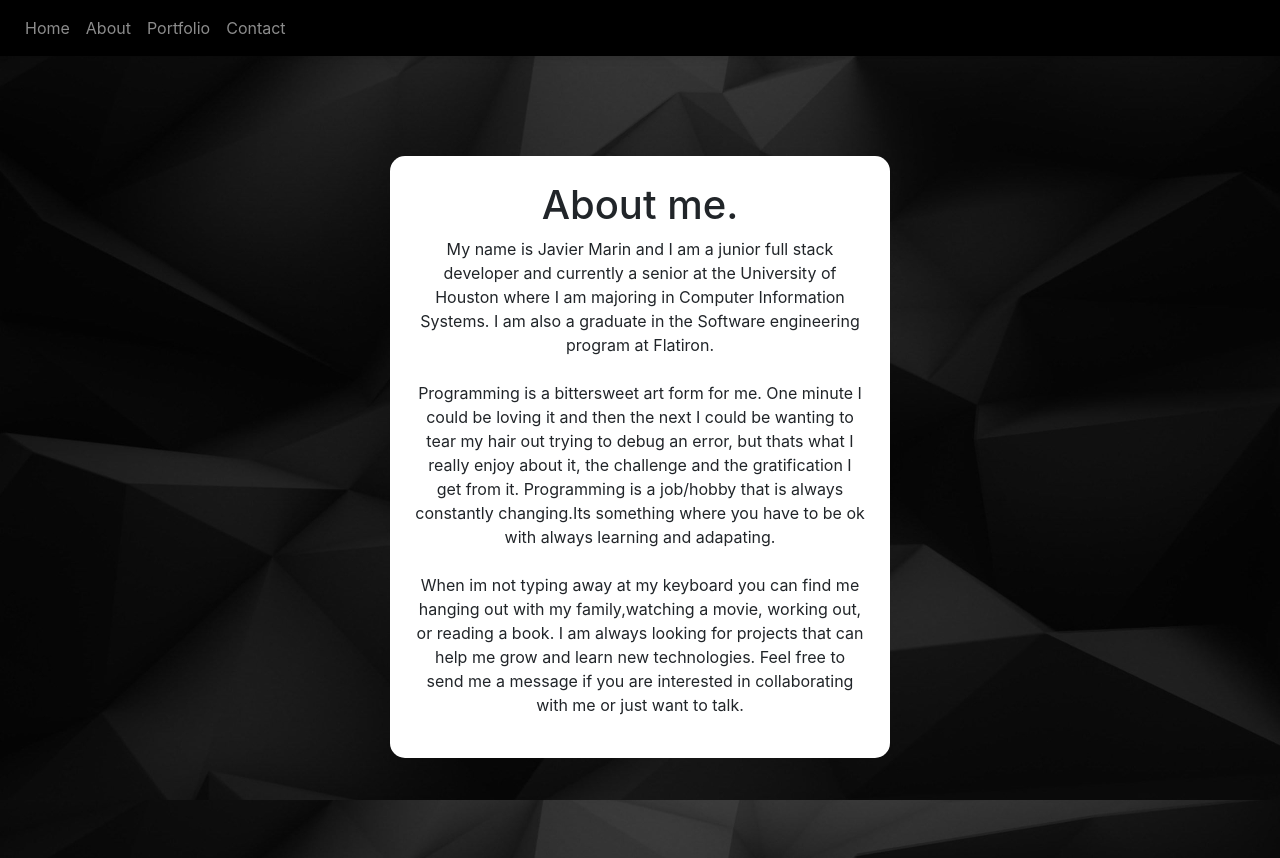
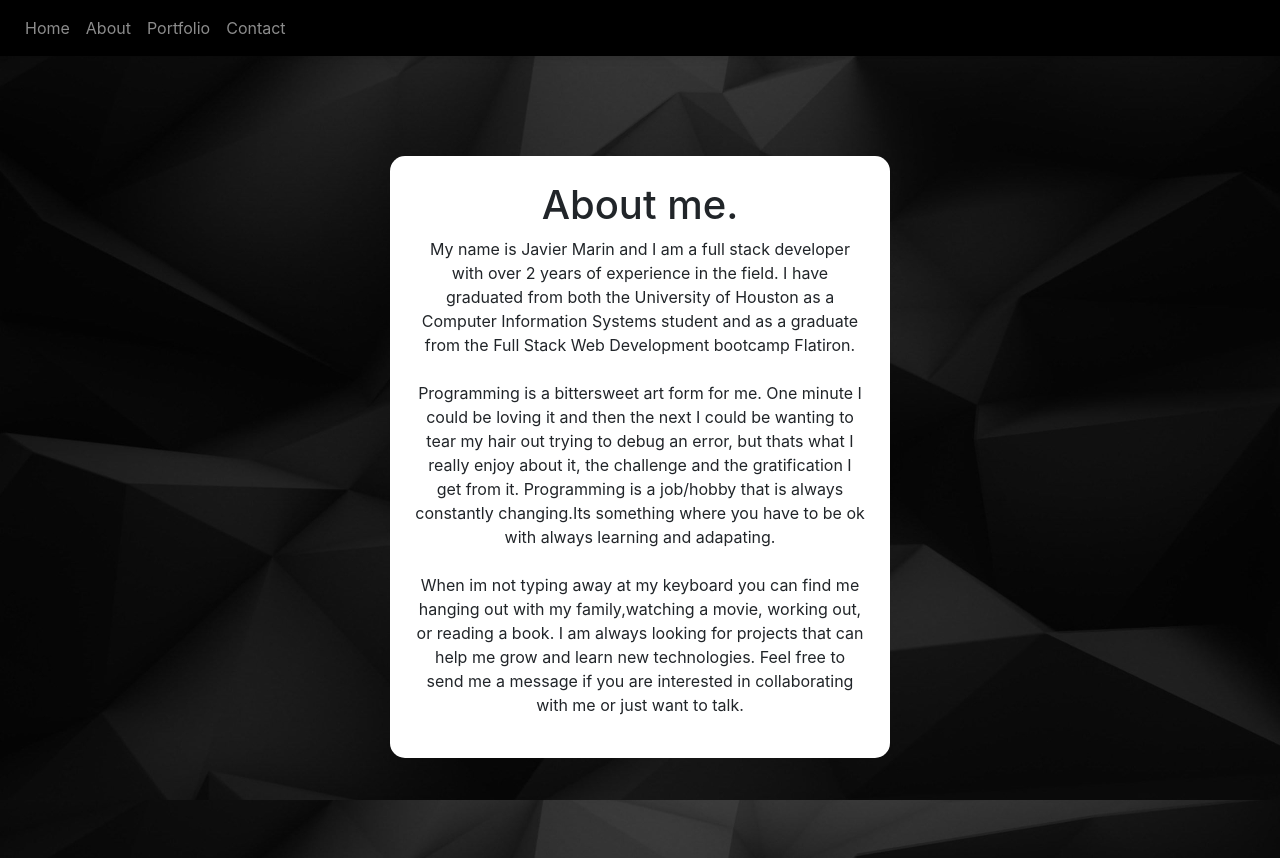
Before and after one commit to jaym832/my-portfolio, a React (Create React App) app: page /about in a window 1280 px wide. Built offline with nearby package versions, Linux system fonts and the light colour scheme.

Commit message:
updated about me

```diff
--- a/src/Components/About/About.js
+++ b/src/Components/About/About.js
@@ -1,36 +1,36 @@
-import React, { useState, Component } from 'react';
-import './About.css'
+import React, { useState, Component } from "react";
+import "./About.css";
 
 function About() {
   return (
-
     <div className="aboutDiv">
-            <div className='about-text'>
-
+      <div className="about-text">
         <h1>About me. </h1>
 
-                <p> My name is Javier Marin and I am a junior full stack developer and currently
-                    a senior at the University of Houston where I am majoring in Computer Information
-                    Systems. I am also a graduate in the Software engineering program at Flatiron.
-                    <br></br><br></br>
-                    Programming is a bittersweet art form for me. One minute I could be loving it and then the next I could be
-                    wanting to tear my hair out trying to debug an error, but thats what I really enjoy about it, the challenge and the gratification
-                    I get from it. Programming is a job/hobby that is always constantly changing.Its something where you have to be ok with always learning and adapating.
-
-
-
-                    <br></br><br></br>
-                    When im not typing away at my keyboard you can find me hanging out with my family,watching a movie, working out, or reading a book.
-                    I am always looking for projects that can help me grow and learn new technologies. Feel free to send me a message if you are interested
-                    in collaborating with me or just want to talk.
+        <p>
+          {" "}
+          My name is Javier Marin and I am a full stack developer with over 2
+          years of experience in the field. I have graduated from both the
+          University of Houston as a Computer Information Systems student and as
+          a graduate from the Full Stack Web Development bootcamp Flatiron.
+          <br></br>
+          <br></br>
+          Programming is a bittersweet art form for me. One minute I could be
+          loving it and then the next I could be wanting to tear my hair out
+          trying to debug an error, but thats what I really enjoy about it, the
+          challenge and the gratification I get from it. Programming is a
+          job/hobby that is always constantly changing.Its something where you
+          have to be ok with always learning and adapating.
+          <br></br>
+          <br></br>
+          When im not typing away at my keyboard you can find me hanging out
+          with my family,watching a movie, working out, or reading a book. I am
+          always looking for projects that can help me grow and learn new
+          technologies. Feel free to send me a message if you are interested in
+          collaborating with me or just want to talk.
         </p>
       </div>
-
-
     </div>
-
-
-
   );
 }
 
```
Lines whose indentation alone changed are shown as unchanged.
